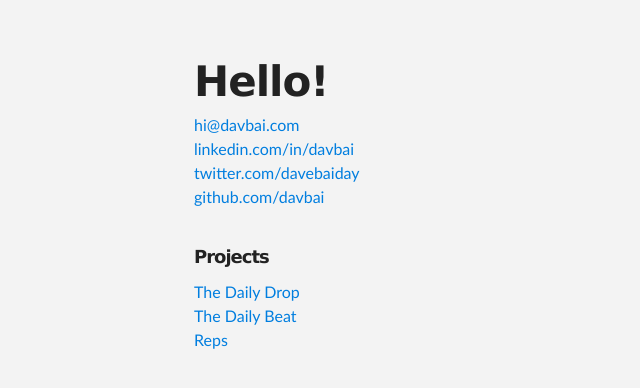
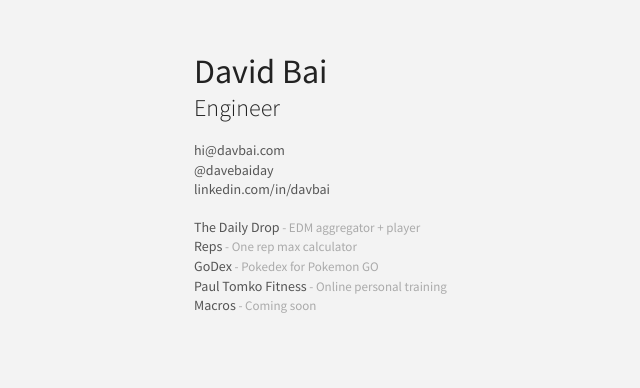
Before and after one commit to davbai/davbai.github.io, a plain HTML site: page index.html in a window 1280 px wide. Shown: the whole page, without its empty margins (126-766 px from the left). Drawn offline with Linux system fonts and the light colour scheme.

Commit message:
Website style and content updates

```diff
--- a/index.html
+++ b/index.html
@@ -17,18 +17,19 @@
     <div id="header_wrap" class="outer">
         <header class="inner">
 
-          <h1 id="project_title">Hello!</h1>
+          <h1>David Bai</h1>
+          <h2>Engineer</h2>
+          <br />
           <a href="mailto:hi@davbai.com">hi@davbai.com</a></br>
-          <a href="https://linkedin.com/in/davbai">linkedin.com/in/davbai</a></br>
-          <a href="https://twitter.com/davebaiday">twitter.com/davebaiday</a></br>
-          <a href="https://github.com/davbai">github.com/davbai</a>
+          <a href="https://twitter.com/davebaiday">@davebaiday</a></br>
+          <a href="https://linkedin.com/in/davbai">linkedin.com/in/davbai</a>
           <br></br>
 
-
-          <h5>Projects</h5>
-          <a href="http://thedailydrop.co">The Daily Drop</a></br>
-          <a href="https://thedailybeat.co">The Daily Beat</a></br>
-          <a href="https://itunes.apple.com/us/app/reps-calculator-utility-for/id681279192?mt=8">Reps</a></br>
+          <a href="http://thedailydrop.co">The Daily Drop</a><span class="tagline"> - EDM aggregator + player</span></br>
+          <a href="https://itunes.apple.com/us/app/reps-calculator-utility-for/id681279192">Reps</a><span class="tagline"> - One rep max calculator</span></br>
+          <a href="https://www.godex.online">GoDex</a><span class="tagline"> - Pokedex for Pokemon GO</span></br>
+          <a href="http://www.paultomkofitness.com/">Paul Tomko Fitness</a><span class="tagline"> - Online personal training</span></br>
+          <a>Macros</a><span class="tagline"> - Coming soon</span>
 
         </header>
     </div>
--- a/stylesheets/stylesheet.css
+++ b/stylesheets/stylesheet.css
@@ -1,3 +1,10 @@
+@import url("//fonts.googleapis.com/css?family=Source+Sans+Pro:300,400,600,700&amp;lang=en");
+
+
+section {
+    font-family: 'Source Sans Pro', helvetica, arial, sans-serif;
+}
+
 /*******************************************************************************
 Slate Theme for GitHub Pages
 by Jason Costello, @jsncostello
@@ -52,29 +59,24 @@ body {
   box-sizing: border-box;
   color:#373737;
   background: #f3f3f3;
-  font-size: 16px;
-  font-family: 'Myriad Pro', Calibri, Helvetica, Arial, sans-serif;
-  line-height: 1.5;
+  font-size: 14px;
+  font-family: 'Source Sans Pro', Helvetica, Arial, sans-serif;
   -webkit-font-smoothing: antialiased;
 }
 
 h1, h2, h3, h4, h5, h6 {
-  margin: 10px 0;
-  font-weight: 700;
+  margin: 0;
   color:#222222;
-  font-family: 'Lucida Grande', 'Calibri', Helvetica, Arial, sans-serif;
-  letter-spacing: -1px;
+  font-family: 'Source Sans Pro', Helvetica, Arial, sans-serif;
 }
 
 h1 {
-  font-size: 36px;
-  font-weight: 700;
+  font-size: 34px;
 }
 
 h2 {
-  padding-bottom: 10px;
-  font-size: 32px;
-  background: url('../images/bg_hr.png') repeat-x bottom;
+  font-size: 24px;
+  font-weight: 300;
 }
 
 h3 {
@@ -103,8 +105,9 @@ footer p {
 
 a {
   text-decoration: none;
-  color: #007edf;
+  color: #555;
   text-shadow: none;
+  line-height: 1.4;
 
   transition: color 0.5s ease;
   transition: text-shadow 0.5s ease;
@@ -420,3 +423,12 @@ Small Device Styles
   }
 
 }
+
+/*******************************************************************************
+Other
+*******************************************************************************/
+
+.tagline {
+  font-size: 13px;
+  color: #aaa;
+}
```
